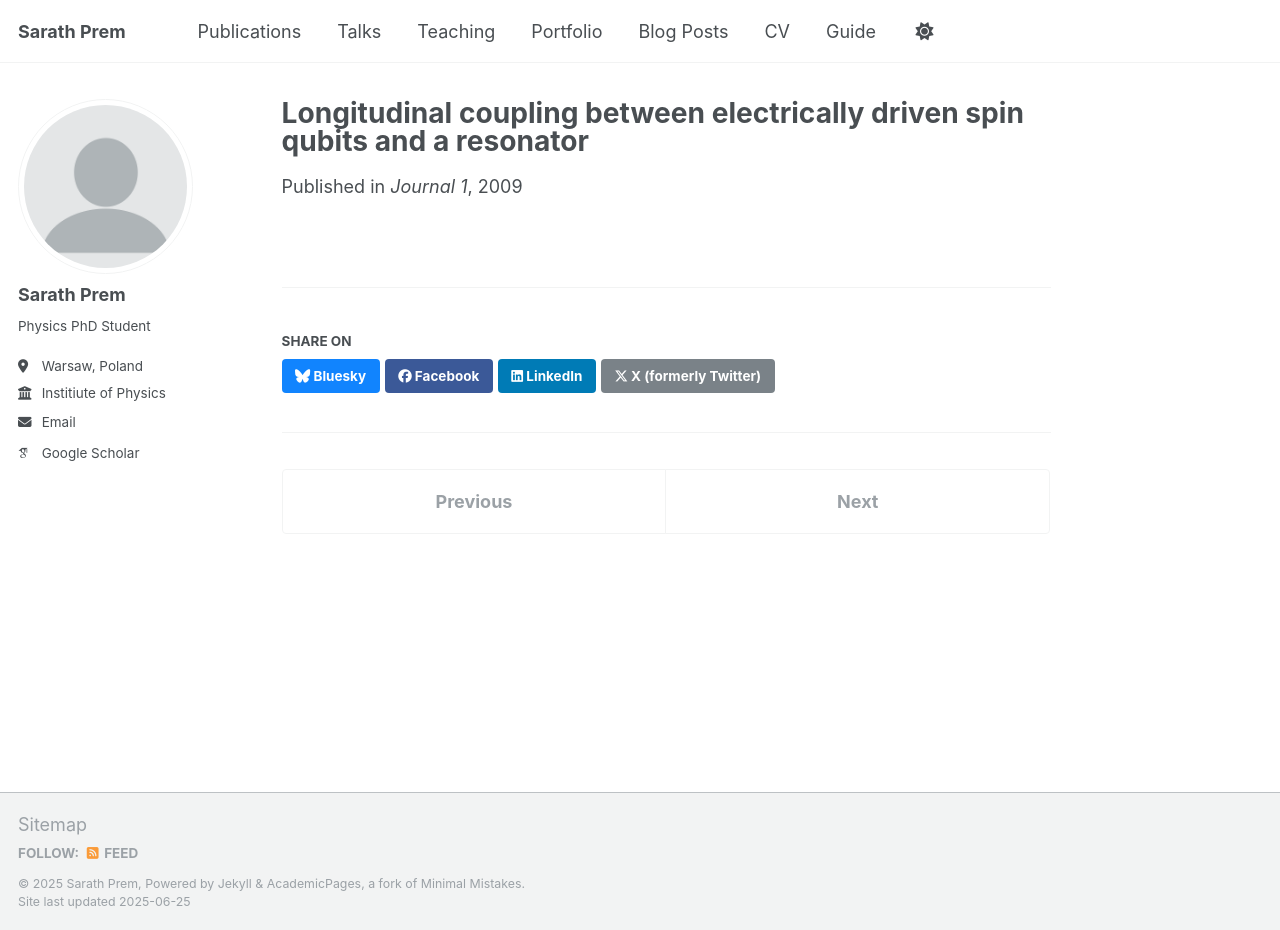
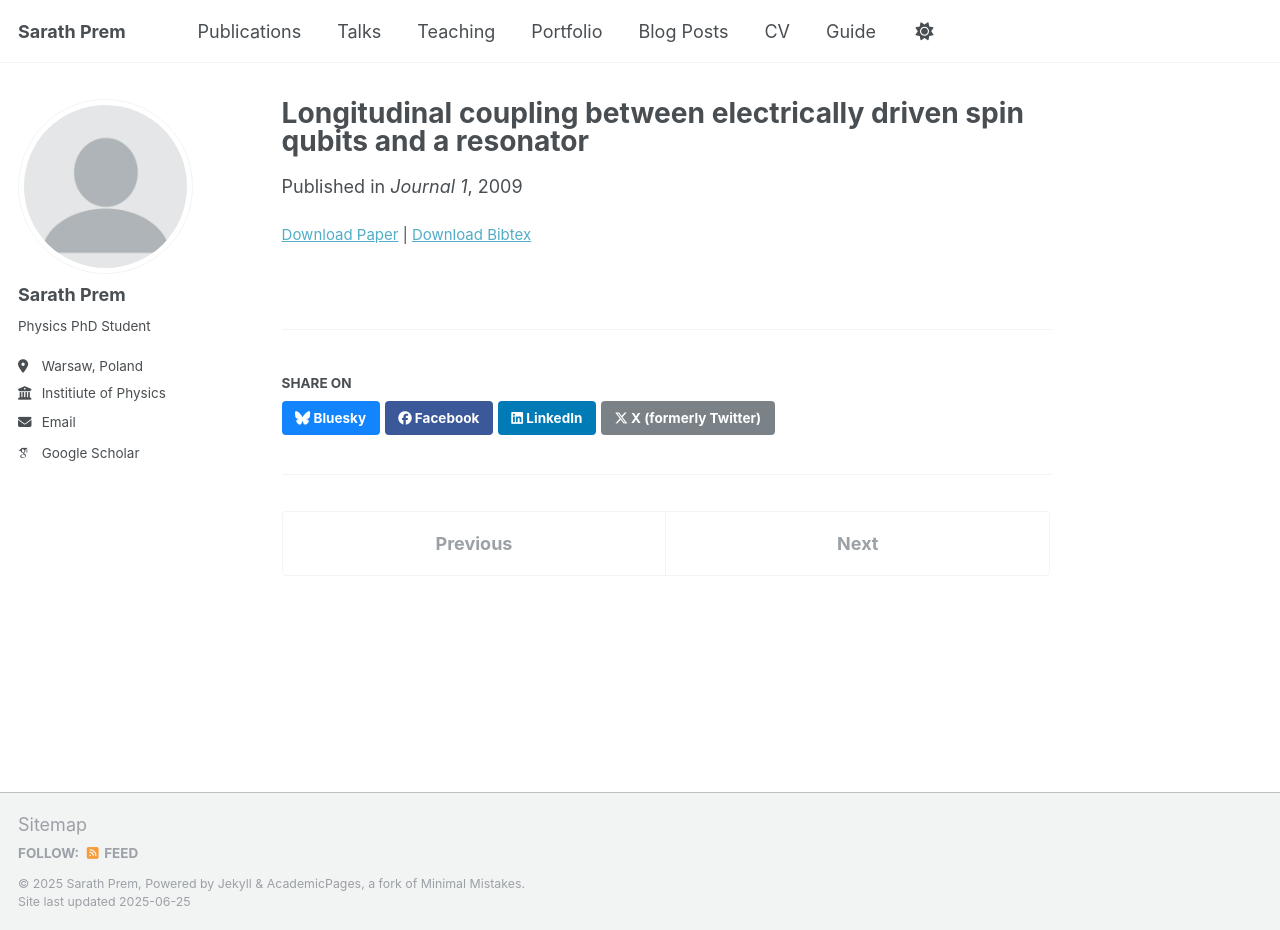
Before and after one commit to Sarath-Prem/Sarath-Prem.github.io, a Jekyll site: the page built from _publications/2009-10-01-paper-title-number-1.md, in a window 1280 px wide and 930 px high. Built offline with Jekyll 4.4.1, drawn with Linux system fonts in a browser that asks for light colours; some web fonts are replaced; part of the change alters nothing that is shown.

Commit message:
Update 2009-10-01-paper-title-number-1.md

```diff
--- a/_publications/2009-10-01-paper-title-number-1.md
+++ b/_publications/2009-10-01-paper-title-number-1.md
@@ -8,6 +8,6 @@ date: 2009-10-01
 venue: 'Journal 1'
 #slidesurl: 'http://academicpages.github.io/files/slides1.pdf'
 paperurl: 'https://journals.aps.org/prb/abstract/10.1103/PhysRevB.109.155304'
-#bibtexurl: 'http://academicpages.github.io/files/PhysRevB.109.155304.bib'
+bibtexurl: 'http://academicpages.github.io/files/BiBTeX_Longitudinal coupling between electrically driven spin qubits and a resonator.bib'
 #citation: 'Your Name, You. (2009). &quot;Paper Title Number 1.&quot; <i>Journal 1</i>. 1(1).'
 ---
```
